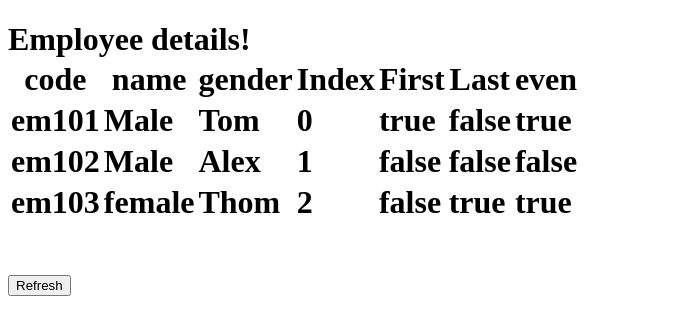
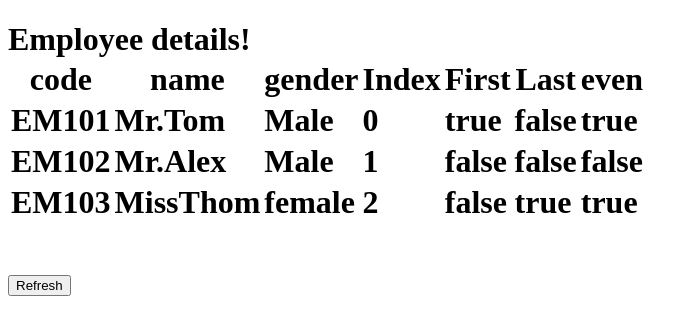
Before and after one commit to Cyber-Team/Angular2, an Angular app: page / in a window 1280 px wide. Shown: the top 334 px of the page, without its empty margins (0-698 px from the left). Built offline with nearby package versions, Linux system fonts and the light colour scheme.

Commit message:
custom pipe created

```diff
--- a/src/app/app.module.ts
+++ b/src/app/app.module.ts
@@ -5,12 +5,14 @@ import { FormsModule } from '@angular/forms';
 import { AppComponent } from './app.component';
 import { EmployeComponent } from './employe/employe.component';
 import { EmployeeListComponent } from './employee-list/employee-list.component';
+import { EmployeeTitlePipePipe } from './employee-title-pipe.pipe';
 
 @NgModule({
   declarations: [
     AppComponent,
     EmployeComponent,
-    EmployeeListComponent
+    EmployeeListComponent,
+    EmployeeTitlePipePipe
   ],
   imports: [
     BrowserModule,
--- a/src/app/employee-list/employee-list.component.html
+++ b/src/app/employee-list/employee-list.component.html
@@ -13,13 +13,13 @@
   <tbody>
     <tr *ngFor="let employee of employe; trackBy:trackByEmpCode; let i=index; let isFirst=first; let isLast=last;
      let isEven=even">
-        <td> {{employee.code}}</td>
-        <td> {{employee.gender}}</td>
-        <td> {{employee.name}}</td>
-      <td>{{ i }}</td>
-      <td>{{ isFirst}}</td>
-      <td>{{ isLast}}</td>
-      <td>{{ isEven }}</td>
+        <td> {{employee.code | uppercase}}</td>
+        <td> {{employee.name | employeeTitlePipe:employee.gender}}</td>
+        <td> {{employee.gender }}</td>
+        <td>{{ i }}</td>
+        <td>{{ isFirst}}</td>
+        <td>{{ isLast}}</td>
+        <td>{{ isEven }}</td>
     </tr>
   <tr *ngIf="!employe || employe.length==0">
     <td>No employees to display</td>
--- /dev/null
+++ b/src/app/employee-title-pipe.pipe.ts
@@ -0,0 +1,17 @@
+import { Pipe, PipeTransform } from '@angular/core';
+
+@Pipe({
+  name: 'employeeTitlePipe'
+})
+export class EmployeeTitlePipePipe implements PipeTransform {
+
+  transform(value: any, gender: string): any {
+    if(gender.toLowerCase()== 'male'){
+      return "Mr." + value;
+
+    }else{
+      return "Miss" + value;
+    }
+  }
+
+}
```
Also changed, not shown: 1 other file (tests, documents, lock files or other folders).
